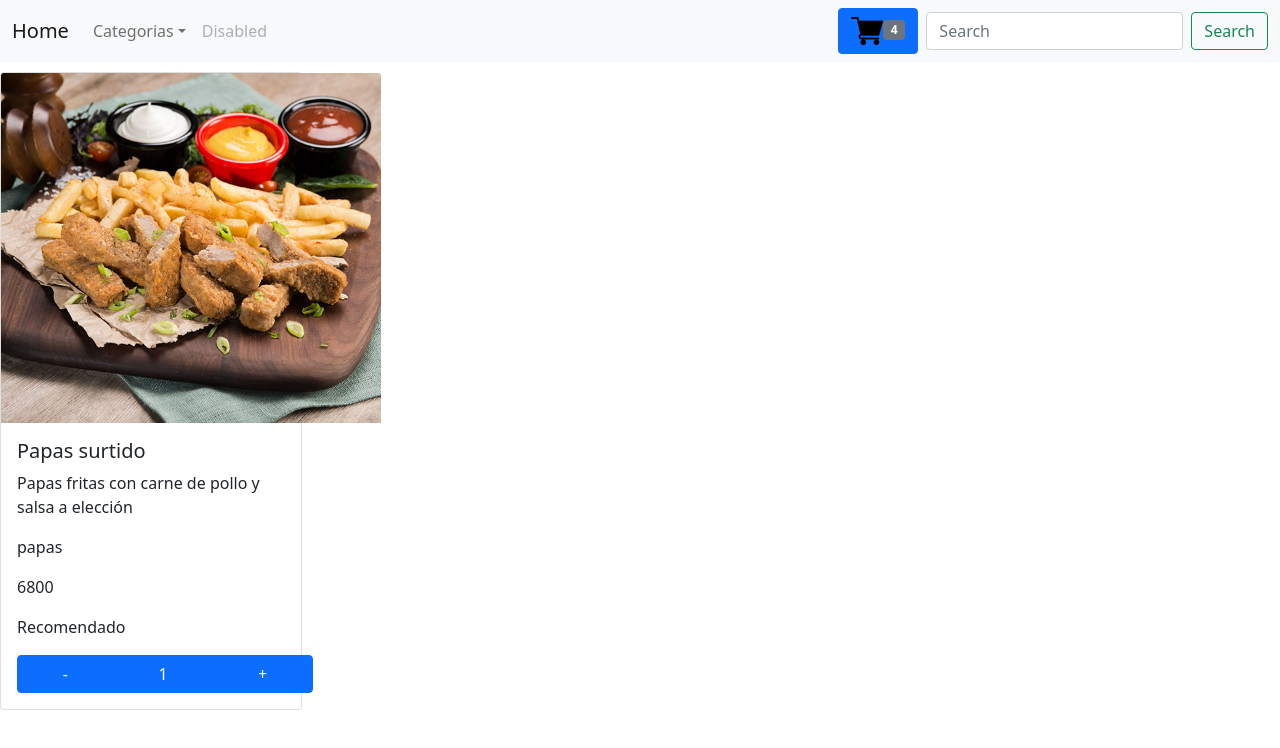
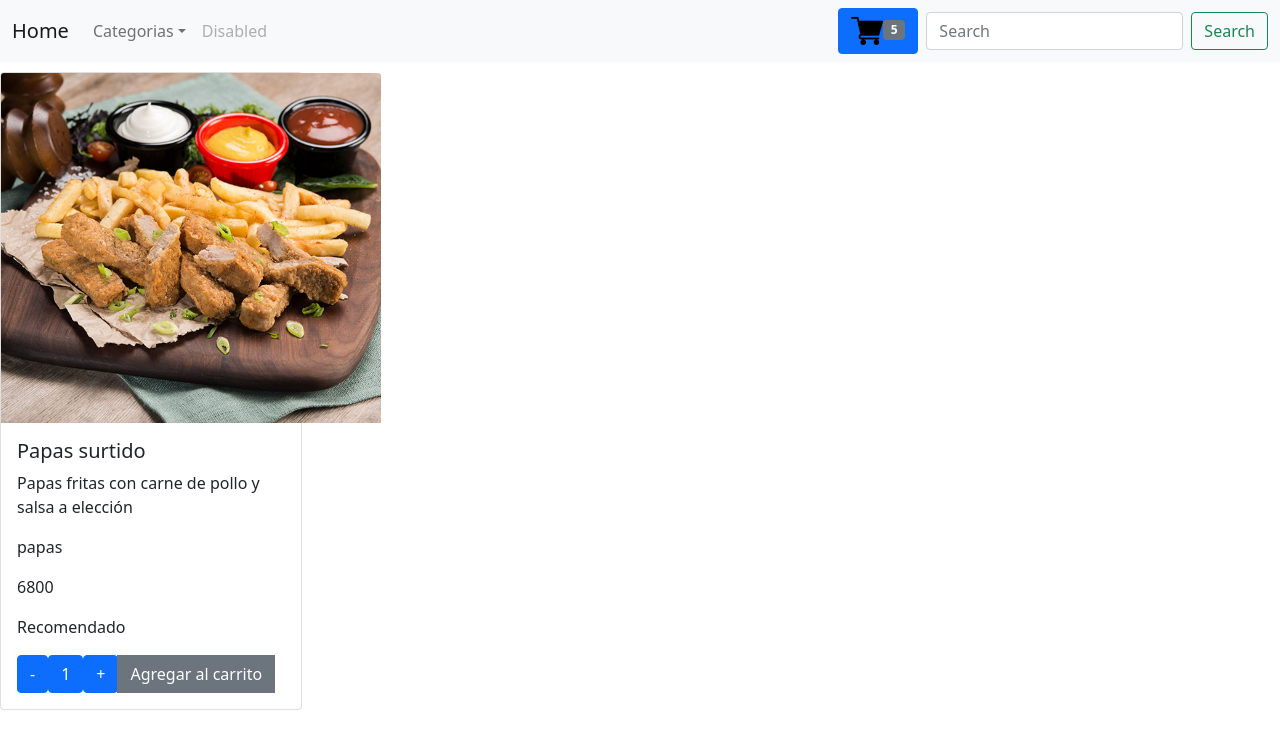
Before and after one commit to RodrigoAVV/fast-food-vidal-vera-rodrigo, a React (Vite) app: page /item/120 in a window 1280 px wide. Shown: the top 748 px of the page. Built offline with nearby package versions, Linux system fonts and the light colour scheme.

Commit message:
Se agrega funcionalidad de botones comprar producto

```diff
--- a/src/App.jsx
+++ b/src/App.jsx
@@ -1,6 +1,7 @@
 import NavBar from './components/navbar/NavBar'
 import ItemListContainer from './components/itemlistcontainer/ItemListContainer'
 import ItemDetailContainer from './components/itemdetailcontainer/ItemDetailContainer'
+import Cart from './components/cart/Cart'
 import { BrowserRouter,Routes, Route } from 'react-router-dom'
 function App() {
   return (
@@ -11,6 +12,7 @@
         <Route exact path ="/" element={<ItemListContainer/>}/>
         <Route exact path ="/categoria/:categoriaId" element={<ItemListContainer/>}/>
         <Route exact path ="/item/:id" element={<ItemDetailContainer/>}/>
+        <Route exact path ="/cart" element={<Cart/>}/>
         <Route exact path ="*" element={<p>404</p>}/>
       </Routes>
     </BrowserRouter>
--- /dev/null
+++ b/src/components/cart/Cart.jsx
@@ -0,0 +1,10 @@
+import React from 'react'
+
+
+const Cart = () => {
+    return(
+        <><h3>Su compra se está procesando...</h3></>
+    )
+}
+
+export default Cart
--- a/src/components/cartwidget/CartWidget.jsx
+++ b/src/components/cartwidget/CartWidget.jsx
@@ -7,7 +7,7 @@
 
     <button type="button" className="btn btn-primary btn-witget">
       <img id="carrito" src={carrito}/>
-       <span className="badge bg-secondary">4</span>
+       <span className="badge bg-secondary">5</span>
     </button>
   )
 }
--- a/src/components/itemcount/ItemCount.css
+++ /dev/null
@@ -1,3 +0,0 @@
-.grupo{
-    width: 18.5rem;
-}
--- a/src/components/itemcount/ItemCount.jsx
+++ b/src/components/itemcount/ItemCount.jsx
@@ -1,10 +1,16 @@
 import React from 'react'
 import { useState } from 'react'
-import './ItemCount.css'
-const ItemCount = () => {
+import './style.css'
+import { Link } from 'react-router-dom'
+import Cart from '../cart/Cart'
+const ItemCount = ({product}) => {
   let initial = 1
   let stock = 15
   const [cantidad,setCantidad] = useState(initial)
+
+  const [btnAdd,setbtnAdd] = useState('')
+
+  const [btnFinalizar,setbtnFinalizar] = useState('btnOcultar')
 
   const sumar = () => {
     if(cantidad < stock){
@@ -17,11 +23,21 @@
         setCantidad(parseInt(cantidad)-1)
     }
   }
+
+  const onAdd = (e) => {
+    setbtnAdd('btnOcultar')
+    setbtnFinalizar('')
+  }
+
   return (
     <div className="btn-group grupo" role="group" aria-label="Basic example">
-        <button onClick={restar} type="button" className="btn btn-primary">-</button>
-        <button type="button" className="btn btn-primary">{cantidad}</button>
-        <button onClick={sumar} type="button" className="btn btn-primary">+</button>
+        <div className={btnAdd}>
+          <button onClick={restar} type="button" className="btn btn-primary">-</button>
+          <button type="button" className="btn btn-primary">{cantidad}</button>
+          <button onClick={sumar} type="button" className="btn btn-primary">+</button>
+        </div>
+        <button onClick={onAdd} className={"btn btn-secondary "+btnAdd}>Agregar al carrito</button>
+        <Link to={'/cart'} className={"btn btn-info "+btnFinalizar} >Finalizar compra</Link>
     </div>
   )
 }
--- /dev/null
+++ b/src/components/itemcount/style.css
@@ -0,0 +1,3 @@
+.btnOcultar{
+    display:none
+}
--- a/src/components/itemdetailcontainer/ItemDetail.jsx
+++ b/src/components/itemdetailcontainer/ItemDetail.jsx
@@ -3,6 +3,8 @@
 
 
 const ItemDetail = ({product}) => {
+
+
     return(
         <div className="col-sm-3" style={{marginTop:10}}>
             <div className="card">
@@ -13,7 +15,7 @@
                 <p className="card-text">{product.categoria}</p>
                 <p className="card-text">{product.precio}</p>
                 <p className="card-text">{product.recomendado ? 'Recomendado' : ''}</p>
-                <ItemCount/>
+                <ItemCount product={product}/>
             </div>
             </div>
         </div>
--- a/src/components/itemdetailcontainer/ItemDetailContainer.jsx
+++ b/src/components/itemdetailcontainer/ItemDetailContainer.jsx
@@ -13,18 +13,18 @@
 
   useEffect(() => {
     const productos = [
-      {"codigo":120,"nombre":"Papas surtido","descripcion":"Papas fritas con carne de pollo y salsa a elección","precio":6800,"imagen":"papas-surtido.jpg","recomendado":true,"categoria":"papas"},
-      {"codigo":121,"nombre":"Papas y pollo asado","descripcion":"Papas fritas con pollo asado","precio":7900,"imagen":"papas-pollo-asado.jpg","recomendado":false,"categoria":"papas"},
-      {"codigo":122,"nombre":"Papas con cebolla","descripcion":"Papas fritas con cebolla frita","precio":4600,"imagen":"papas-cebolla.jpg","recomendado":false,"categoria":"papas"},
-      {"codigo":123,"nombre":"Papas con crema","descripcion":"Papas fritas con crema","precio":3800,"imagen":"papas-crema.jpg","recomendado":false,"categoria":"papas"},
-      {"codigo":124,"nombre":"Papas fritas con tocino","descripcion":"Papas fritas con tocino y mostaza","precio":3900,"imagen":"papas-tocino.png","recomendado":false,"categoria":"papas"},
-      {"codigo":125,"nombre":"Completo italiano","descripcion":"Completo tomate, palta y mayo","precio":1600,"imagen":"completo-italiano.png","recomendado":false,"categoria":"completo"},
-      {"codigo":126,"nombre":"Hamburguesa de pollo","descripcion":"Hamburguesa pollo, tomate y cebolla","precio":3200,"imagen":"hamburguesa-pollo.jpg","recomendado":true,"categoria":"hamburguesa"},
-      {"codigo":127,"nombre":"Nuggets de pollo","descripcion":"Nuggets de pollo mas salsa a elección","precio":3800,"imagen":"nuggets-pollo.jpg","recomendado":false,"categoria":"nuggets"},
-      {"codigo":128,"nombre":"Pizza casera","descripcion":"Pizza con queso, aceituna, tomate y albahaca","precio":5600,"imagen":"pizza-casera.jpg","recomendado":true,"categoria":"pizza"},
-      {"codigo":129,"nombre":"Sándwich campestre","descripcion":"Sándwich queso, cebolla, tomate y mayo","precio":5800,"imagen":"sándwich-campestre.jpg","recomendado":true,"categoria":"sándwich"},
-      {"codigo":130,"nombre":"Sándwich de pollo","descripcion":"Sándwich de pollo, palta, tomate y salsa","precio":6300,"imagen":"sándwich-pollo.jpg","recomendado":false,"categoria":"sándwich"},
-      {"codigo":131,"nombre":"Sándwich simple","descripcion":"Sándwich queso y jamón","precio":2000,"imagen":"sándwich-simple.jpg","recomendado":false,"categoria":"sándwich"}
+      {"codigo":120,"nombre":"Papas surtido","descripcion":"Papas fritas con carne de pollo y salsa a elección","precio":6800,"imagen":"papas-surtido.jpg","recomendado":true,"categoria":"papas","cantidad":10},
+      {"codigo":121,"nombre":"Papas y pollo asado","descripcion":"Papas fritas con pollo asado","precio":7900,"imagen":"papas-pollo-asado.jpg","recomendado":false,"categoria":"papas","cantidad":10},
+      {"codigo":122,"nombre":"Papas con cebolla","descripcion":"Papas fritas con cebolla frita","precio":4600,"imagen":"papas-cebolla.jpg","recomendado":false,"categoria":"papas","cantidad":10},
+      {"codigo":123,"nombre":"Papas con crema","descripcion":"Papas fritas con crema","precio":3800,"imagen":"papas-crema.jpg","recomendado":false,"categoria":"papas","cantidad":10},
+      {"codigo":124,"nombre":"Papas fritas con tocino","descripcion":"Papas fritas con tocino y mostaza","precio":3900,"imagen":"papas-tocino.png","recomendado":false,"categoria":"papas","cantidad":10},
+      {"codigo":125,"nombre":"Completo italiano","descripcion":"Completo tomate, palta y mayo","precio":1600,"imagen":"completo-italiano.png","recomendado":false,"categoria":"completo","cantidad":10},
+      {"codigo":126,"nombre":"Hamburguesa de pollo","descripcion":"Hamburguesa pollo, tomate y cebolla","precio":3200,"imagen":"hamburguesa-pollo.jpg","recomendado":true,"categoria":"hamburguesa","cantidad":10},
+      {"codigo":127,"nombre":"Nuggets de pollo","descripcion":"Nuggets de pollo mas salsa a elección","precio":3800,"imagen":"nuggets-pollo.jpg","recomendado":false,"categoria":"nuggets","cantidad":10},
+      {"codigo":128,"nombre":"Pizza casera","descripcion":"Pizza con queso, aceituna, tomate y albahaca","precio":5600,"imagen":"pizza-casera.jpg","recomendado":true,"categoria":"pizza","cantidad":10},
+      {"codigo":129,"nombre":"Sándwich campestre","descripcion":"Sándwich queso, cebolla, tomate y mayo","precio":5800,"imagen":"sándwich-campestre.jpg","recomendado":true,"categoria":"sándwich","cantidad":10},
+      {"codigo":130,"nombre":"Sándwich de pollo","descripcion":"Sándwich de pollo, palta, tomate y salsa","precio":6300,"imagen":"sándwich-pollo.jpg","recomendado":false,"categoria":"sándwich","cantidad":10},
+      {"codigo":131,"nombre":"Sándwich simple","descripcion":"Sándwich queso y jamón","precio":2000,"imagen":"sándwich-simple.jpg","recomendado":false,"categoria":"sándwich","cantidad":10}
     ]
 
     const promesProducts = new Promise((res,rej) => {
--- a/src/components/products/Products.jsx
+++ b/src/components/products/Products.jsx
@@ -10,7 +10,6 @@
             <h5 className="card-title">{producto.nombre}</h5>
                 <p className="card-text">{producto.descripcion}</p>
             </div>
-            <ItemCount/>
             <Link to={"/item/"+producto.codigo} className="btn btn-info" style={{width:300}} id={producto.codigo}>Detalle</Link>
         </div>
     )
```
